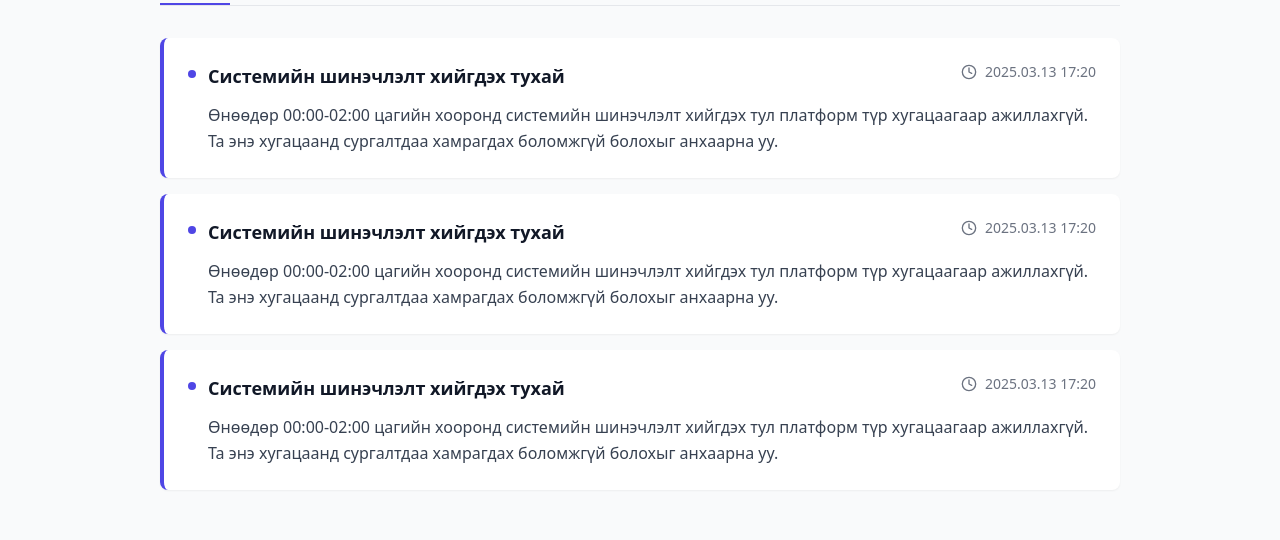
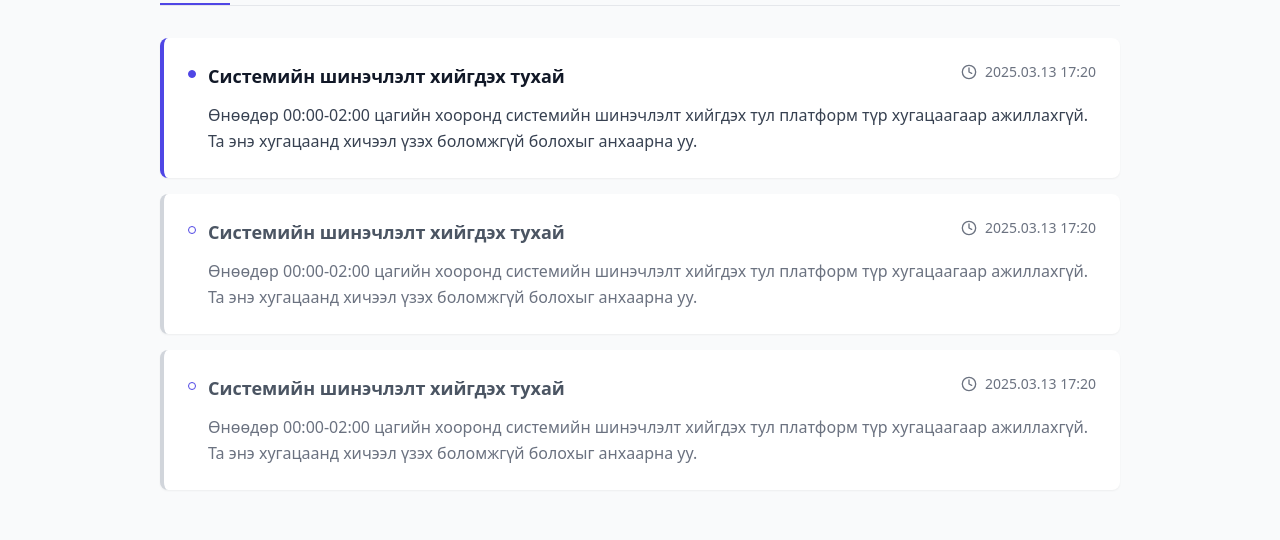
Before and after one commit to tsegmid12/WEBBIYDAALT, a React (Vite) app in the folder client/: page /team4/notification in a window 1280 px wide. Shown: the part 207-747 px from the top of the page. Built offline with nearby package versions, Linux system fonts and the light colour scheme; no server answers.

Commit message:
uuganaa The notification section has been edited.

```diff
--- a/client/src/team4/components/home/SettingsContent.jsx
+++ b/client/src/team4/components/home/SettingsContent.jsx
@@ -118,7 +118,7 @@ export default function SettingsContent() {
                 </div>
               </div>
 
-              <button className='w-full bg-orange-500 text-white py-3 rounded-lg hover:bg-orange-600 transition-colors font-medium mt-4'>
+              <button className='w-full bgGreen text-white py-3 rounded-lg hover:bg-orange-600 transition-colors font-medium mt-4'>
                 Change Password
               </button>
             </div>
--- a/client/src/team4/pages/group.jsx
+++ b/client/src/team4/pages/group.jsx
@@ -12,28 +12,32 @@ export default function GroupsPage() {
       name: 'Team 01',
       course: 'Веб систем ба технологи',
       members: 12,
-      color: 'bg-blue-500',
+      color: 'bg-white',
+      isActive: true,
     },
     {
       id: 2,
       name: 'Team 02',
       course: 'Веб систем ба технологи',
       members: 12,
-      color: 'bg-blue-500',
+      color: 'bg-white',
+      isActive: true,
     },
     {
       id: 3,
       name: 'Team 03',
       course: 'Веб систем ба технологи',
       members: 12,
-      color: 'bg-blue-400',
+      color: 'bg-white',
+      isActive: true,
     },
     {
       id: 4,
       name: 'Team 04',
       course: 'Веб систем ба технологи',
       members: 12,
-      color: 'bg-blue-500',
+      color: 'bg-white',
+      isActive: true,
     },
   ];
 
@@ -104,7 +108,9 @@ export default function GroupsPage() {
                 }`}>
                 <div className='flex items-start justify-between mb-4'>
                   <div
-                    className={`${team.color} text-white w-10 h-10 rounded-lg flex items-center justify-center font-bold`}>
+                    className={`${team.color} ${
+                      team.isActive ? 'textGreen' : 'text - white'
+                    }  w-10 h-10 rounded-lg flex items-center justify-center font-bold`}>
                     {team.id}
                   </div>
                   <button
@@ -113,7 +119,7 @@ export default function GroupsPage() {
                     <Heart
                       className='text-cyan-500'
                       size={20}
-                      fill={favorites.has(team.id) ? '#00CBB8' : 'none'}
+                      fill={favorites.has(team.id) ? '#00CBB8' : 'white'}
                     />
                   </button>
                 </div>
--- a/client/src/team4/pages/notification.jsx
+++ b/client/src/team4/pages/notification.jsx
@@ -9,25 +9,28 @@ export default function Notification() {
       id: 1,
       title: 'Системийн шинэчлэлт хийгдэх тухай',
       description:
-        'Өнөөдөр 00:00-02:00 цагийн хооронд системийн шинэчлэлт хийгдэх тул платформ түр хугацаагаар ажиллахгүй. Та энэ хугацаанд сургалтдаа хамрагдах боломжгүй болохыг анхаарна уу.',
+        'Өнөөдөр 00:00-02:00 цагийн хооронд системийн шинэчлэлт хийгдэх тул платформ түр хугацаагаар ажиллахгүй. Та энэ хугацаанд хичээл үзэх боломжгүй болохыг анхаарна уу.',
       date: '2025.03.13',
       time: '17:20',
+      isRead: false,
     },
     {
       id: 2,
       title: 'Системийн шинэчлэлт хийгдэх тухай',
       description:
-        'Өнөөдөр 00:00-02:00 цагийн хооронд системийн шинэчлэлт хийгдэх тул платформ түр хугацаагаар ажиллахгүй. Та энэ хугацаанд сургалтдаа хамрагдах боломжгүй болохыг анхаарна уу.',
+        'Өнөөдөр 00:00-02:00 цагийн хооронд системийн шинэчлэлт хийгдэх тул платформ түр хугацаагаар ажиллахгүй. Та энэ хугацаанд хичээл үзэх боломжгүй болохыг анхаарна уу.',
       date: '2025.03.13',
       time: '17:20',
+      isRead: true,
     },
     {
       id: 3,
       title: 'Системийн шинэчлэлт хийгдэх тухай',
       description:
-        'Өнөөдөр 00:00-02:00 цагийн хооронд системийн шинэчлэлт хийгдэх тул платформ түр хугацаагаар ажиллахгүй. Та энэ хугацаанд сургалтдаа хамрагдах боломжгүй болохыг анхаарна уу.',
+        'Өнөөдөр 00:00-02:00 цагийн хооронд системийн шинэчлэлт хийгдэх тул платформ түр хугацаагаар ажиллахгүй. Та энэ хугацаанд хичээл үзэх боломжгүй болохыг анхаарна уу.',
       date: '2025.03.13',
       time: '17:20',
+      isRead: true,
     },
   ];
 
@@ -38,6 +41,7 @@ export default function Notification() {
       description: '"Програмчлалын үндэс" Хичээлийн "Team3" Бүлэгт нэмэгдлээ',
       date: '2025.03.13',
       time: '17:20',
+      isRead: false,
     },
     {
       id: 2,
@@ -45,6 +49,7 @@ export default function Notification() {
       description: '"Програмчлалын үндэс" Хичээлийн "Team3" Бүлэгт нэмэгдлээ',
       date: '2025.03.13',
       time: '17:20',
+      isRead: false,
     },
     {
       id: 3,
@@ -52,6 +57,7 @@ export default function Notification() {
       description: '"Програмчлалын үндэс" Хичээлийн "Team3" Бүлэгт нэмэгдлээ',
       date: '2025.03.13',
       time: '17:20',
+      isRead: true,
     },
     {
       id: 4,
@@ -59,6 +65,7 @@ export default function Notification() {
       description: '"Програмчлалын үндэс" Хичээлийн "Team3" Бүлэгт нэмэгдлээ',
       date: '2025.03.13',
       time: '17:20',
+      isRead: true,
     },
   ];
 
@@ -67,7 +74,7 @@ export default function Notification() {
 
   return (
     <div className='min-h-[90vh] bg-gray-50'>
-      <div className='max-w-5xl mx-auto px-8 '>
+      <div className='max-w-5xl mx-auto px-8'>
         <h1 className='text-3xl font-bold text-gray-900 mb-8'>Notifications</h1>
         <div className='flex gap-8 border-b mb-8'>
           <button
@@ -94,11 +101,19 @@ export default function Notification() {
           {notifications.map(notification => (
             <div
               key={notification.id}
-              className='bg-white rounded-lg p-6 shadow-sm hover:shadow-md transition-shadow border-l-4 border-indigo-600'>
+              className={`bg-white rounded-lg p-6 shadow-sm hover:shadow-md transition-shadow border-l-4 ${
+                notification.isRead ? 'border-gray-300' : 'border-indigo-600'
+              }`}>
               <div className='flex items-start justify-between mb-3'>
                 <div className='flex items-start gap-3 flex-1'>
-                  <div className='w-2 h-2 bg-indigo-600 rounded-full mt-2 flex-shrink-0'></div>
-                  <h3 className='font-semibold text-gray-900 text-lg'>
+                  <div
+                    className={`w-2 h-2 ${
+                      notification.isRead ? 'bg-white' : 'bg-indigo-600'
+                    } rounded-full mt-2 flex-shrink-0 border border-indigo-600`}></div>
+                  <h3
+                    className={`font-semibold text-lg ${
+                      notification.isRead ? 'text-gray-600' : 'text-gray-900'
+                    }`}>
                     {notification.title}
                   </h3>
                 </div>
@@ -109,7 +124,10 @@ export default function Notification() {
                   </span>
                 </div>
               </div>
-              <p className='text-gray-700 leading-relaxed ml-5'>
+              <p
+                className={`leading-relaxed ml-5 ${
+                  notification.isRead ? 'text-gray-500' : 'text-gray-700'
+                }`}>
                 {notification.description}
               </p>
             </div>
```
